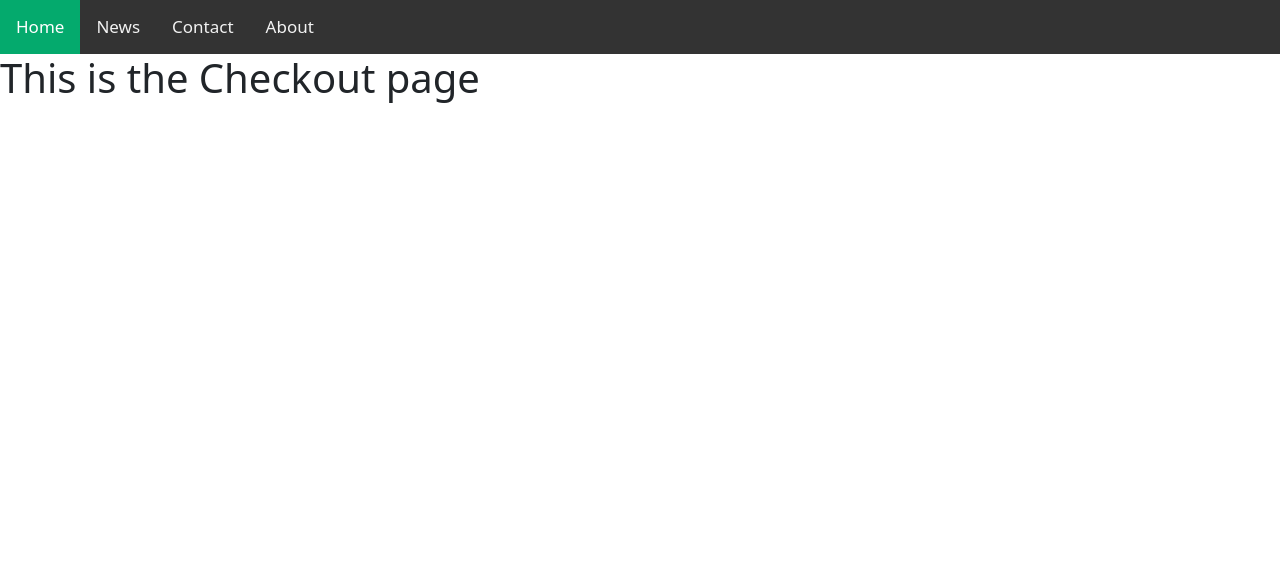
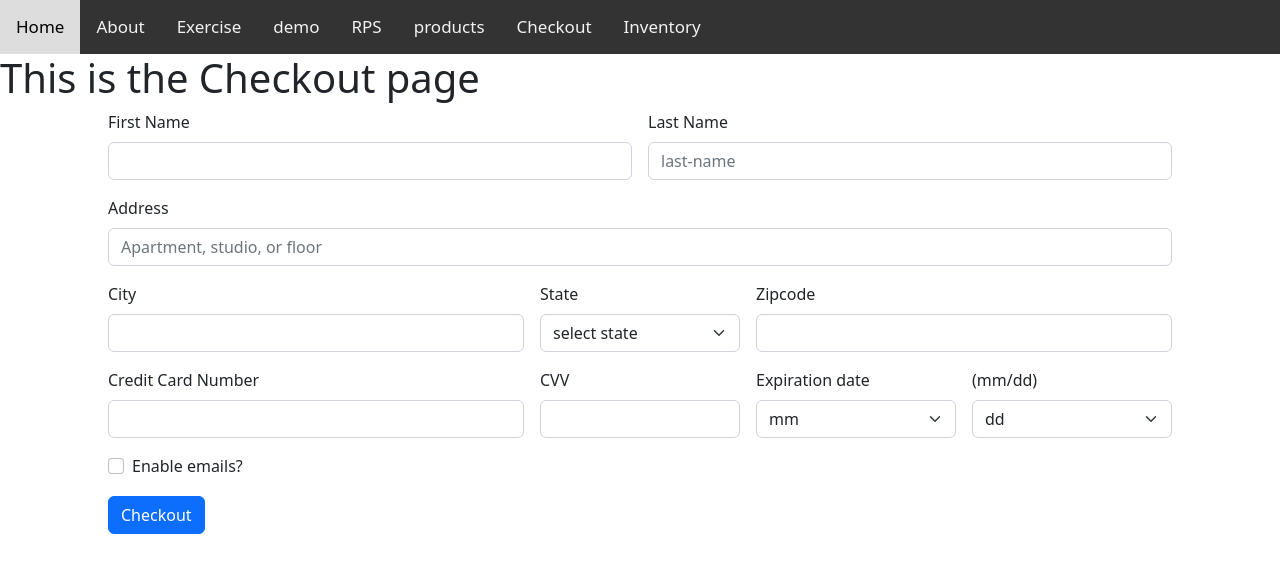
Before and after one commit to jordysolis96/vue-spa-practice, a Vue app: page /checkout in a window 1280 px wide. Shown: the top 572 px of the page. Built offline with nearby package versions, Linux system fonts and the light colour scheme.

Commit message:
made checkout component

```diff
--- /dev/null
+++ b/src/components/CheckoutForm.vue
@@ -0,0 +1,158 @@
+<template>
+  <form class="row g-3 justify-content-center">
+    <div class="col-md-5">
+      <label for="first-name" class="form-label">First Name</label>
+      <input type="text" class="form-control" id="first-name">
+    </div>
+    <div class="col-5">
+      <label for="last-name" class="form-label">Last Name</label>
+      <input type="text" class="form-control" id="inputAddress" placeholder="last-name">
+    </div>
+    <div class="col-10">
+      <label for="Address" class="form-label">Address</label>
+      <input type="text" class="form-control" id="Address" placeholder="Apartment, studio, or floor">
+    </div>
+    <div class="col-md-4">
+      <label for="City" class="form-label">City</label>
+      <input type="text" class="form-control" id="City">
+    </div>
+    <div class="col-md-2">
+      <label for="inputState" class="form-label">State</label>
+      <select id="inputState" class="form-select">
+        <option selected>select state</option>
+        <option value="AL">AL</option>
+        <option value="AK">AK</option>
+        <option value="AR">AR</option>
+        <option value="AZ">AZ</option>
+        <option value="CA">CA</option>
+        <option value="CO">CO</option>
+        <option value="CT">CT</option>
+        <option value="DC">DC</option>
+        <option value="DE">DE</option>
+        <option value="FL">FL</option>
+        <option value="GA">GA</option>
+        <option value="HI">HI</option>
+        <option value="IA">IA</option>
+        <option value="ID">ID</option>
+        <option value="IL">IL</option>
+        <option value="IN">IN</option>
+        <option value="KS">KS</option>
+        <option value="KY">KY</option>
+        <option value="LA">LA</option>
+        <option value="MA">MA</option>
+        <option value="MD">MD</option>
+        <option value="ME">ME</option>
+        <option value="MI">MI</option>
+        <option value="MN">MN</option>
+        <option value="MO">MO</option>
+        <option value="MS">MS</option>
+        <option value="MT">MT</option>
+        <option value="NC">NC</option>
+        <option value="NE">NE</option>
+        <option value="NH">NH</option>
+        <option value="NJ">NJ</option>
+        <option value="NM">NM</option>
+        <option value="NV">NV</option>
+        <option value="NY">NY</option>
+        <option value="ND">ND</option>
+        <option value="OH">OH</option>
+        <option value="OK">OK</option>
+        <option value="OR">OR</option>
+        <option value="PA">PA</option>
+        <option value="RI">RI</option>
+        <option value="SC">SC</option>
+        <option value="SD">SD</option>
+        <option value="TN">TN</option>
+        <option value="TX">TX</option>
+        <option value="UT">UT</option>
+        <option value="VT">VT</option>
+        <option value="VA">VA</option>
+        <option value="WA">WA</option>
+        <option value="WI">WI</option>
+        <option value="WV">WV</option>
+        <option value="WY">WY</option>
+      </select>
+    </div>
+    <div class="col-md-4">
+      <label for="Zip" class="form-label">Zipcode</label>
+      <input type="text" class="form-control" id="Zip">
+    </div>
+    <div class="col-md-4">
+      <label for="cardNum" class="form-label">Credit Card Number</label>
+      <input type="text" class="form-control" id="cardNum">
+    </div>
+    <div class="col-md-2">
+      <label for="cvv" class="form-label">CVV</label>
+      <input type="text" class="form-control" id="cvv">
+    </div>
+<!--    <div class="col-md-4">-->
+<!--      <label for="inputState" class="form-label">Expiration Date</label>-->
+      <div class="col-md-2">
+        <label for="inputState" class="form-label">Expiration date</label>
+      <select id="inputState" class="form-select">
+        <option selected>mm</option>
+        <option>1</option>
+        <option>2</option>
+        <option>3</option>
+        <option>4</option>
+        <option>5</option>
+        <option>6</option>
+        <option>7</option>
+        <option>8</option>
+        <option>9</option>
+        <option>10</option>
+        <option>11</option>
+        <option>12</option>
+      </select>
+      </div>
+      <div class="col-md-2">
+        <label for="inputState" class="form-label">(mm/dd)</label>
+      <select id="inputState" class="form-select">
+        <option>dd</option>
+        <option>1</option>
+        <option>2</option>
+        <option>3</option>
+        <option>4</option>
+        <option>5</option>
+        <option>6</option>
+        <option>7</option>
+        <option>8</option>
+        <option>9</option>
+        <option>10</option>
+        <option>11</option>
+        <option>12</option>
+        <option>13</option>
+        <option>14</option>
+        <option>15</option>
+        <option>16</option>
+        <option>17</option>
+        <option>18</option>
+        <option>19</option>
+        <option>20</option>
+        <option>21</option>
+        <option>22</option>
+        <option>23</option>
+        <option>24</option>
+        <option>25</option>
+        <option>26</option>
+        <option>27</option>
+        <option>28</option>
+        <option>29</option>
+        <option>30</option>
+        <option>31</option>
+      </select>
+      </div>
+
+    <div class="col-10">
+      <div class="form-check">
+        <input class="form-check-input" type="checkbox" id="gridCheck">
+        <label class="form-check-label" for="gridCheck">
+          Enable emails?
+        </label>
+      </div>
+    </div>
+    <div class="col-10">
+      <button type="submit" class="btn btn-primary">Checkout</button>
+    </div>
+  </form>
+</template>
--- a/src/components/TopNav.vue
+++ b/src/components/TopNav.vue
@@ -1,12 +1,16 @@
-<script setup></script>
 <template>
   <div class="topnav">
-    <a class="active" href="#">Home</a>
-    <a href="#">News</a>
-    <a href="#">Contact</a>
-    <a href="#">About</a>
+    <RouterLink class="link-item" to="/">Home</RouterLink>
+    <RouterLink class="link-item" to="/about">About</RouterLink>
+    <RouterLink class="link-item" to="/exercise">Exercise</RouterLink>
+    <RouterLink class="link-item" to="/demo">demo</RouterLink>
+    <RouterLink class="link-item" to="/rps">RPS</RouterLink>
+    <RouterLink class="link-item" to="/products">products</RouterLink>
+    <RouterLink class="link-item" to="/checkout">Checkout</RouterLink>
+    <RouterLink class="link-item" to="/inventory">Inventory</RouterLink>
   </div>
 </template>
+
 <style scoped>
 /* Add a black background color to the top navigation */
 .topnav {
@@ -15,7 +19,7 @@
 }
 
 /* Style the links inside the navigation bar */
-.topnav a {
+.topnav .link-item {
   float: left;
   color: #f2f2f2;
   text-align: center;
@@ -25,14 +29,15 @@
 }
 
 /* Change the color of links on hover */
-.topnav a:hover {
+.topnav .link-item:hover {
   background-color: #ddd;
   color: black;
 }
 
 /* Add a color to the active/current link */
-.topnav a.active {
+.topnav .link-item:active {
   background-color: #04AA6D;
   color: white;
 }
+
 </style>
--- a/src/views/CheckoutView.vue
+++ b/src/views/CheckoutView.vue
@@ -1,3 +1,8 @@
+<script setup>
+import CheckoutForm from './../components/CheckoutForm.vue'
+
+</script>
 <template>
   <h1>This is the Checkout page</h1>
+  <CheckoutForm />
 </template>
```
